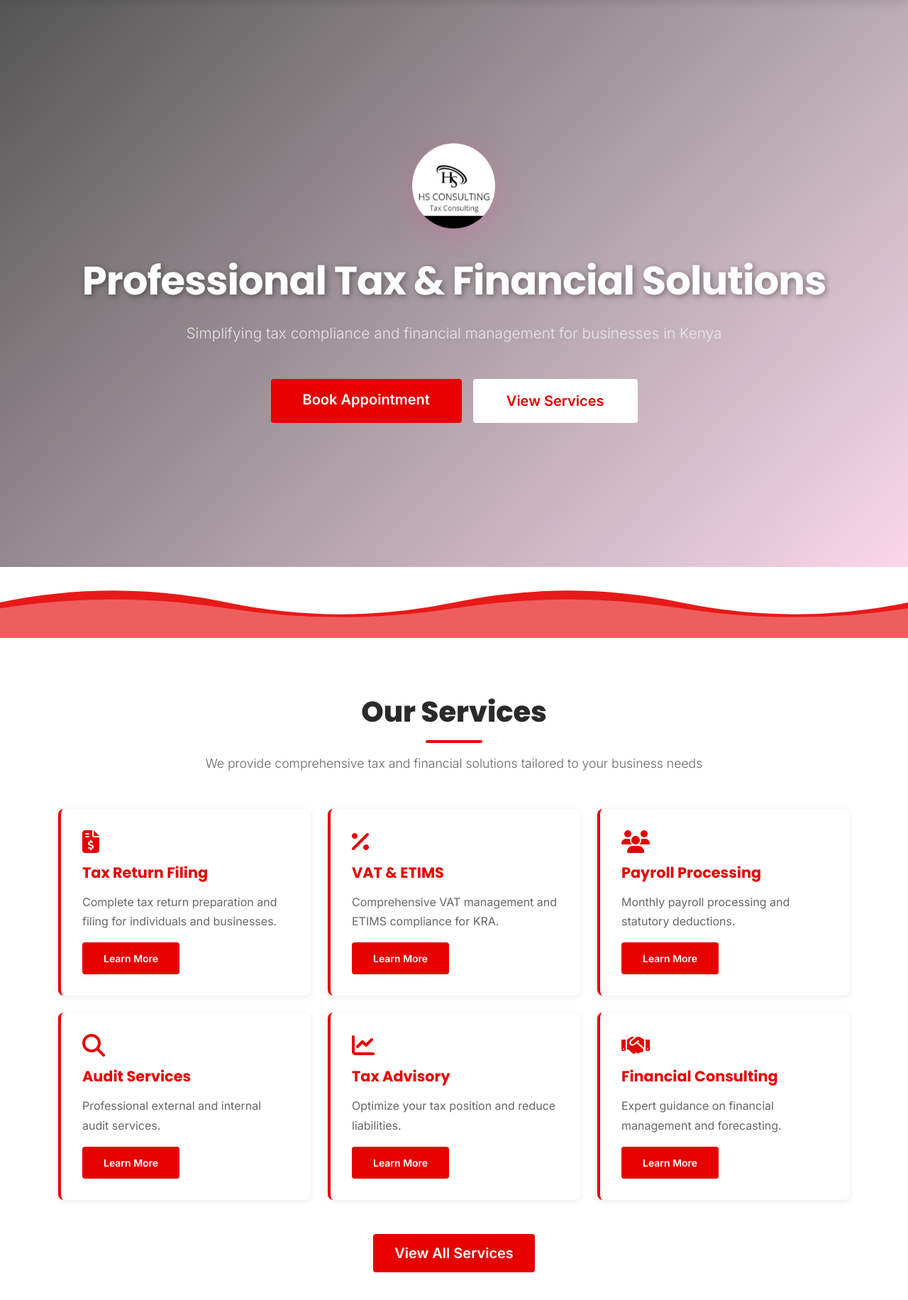
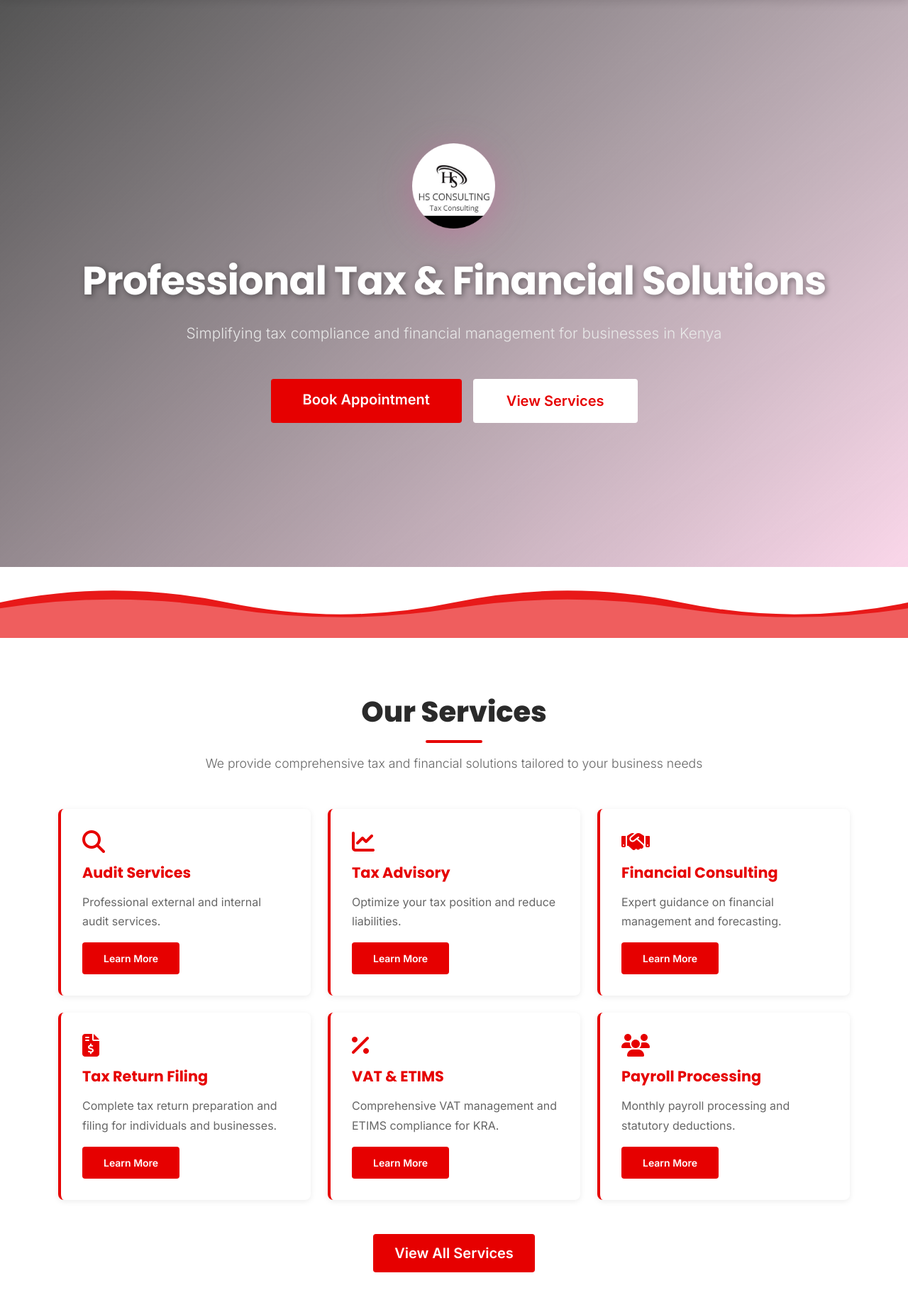
Before and after one commit to Adanhassan790/hsconsulting, a Django app: page / in a window 1280 px wide. Shown: the part 88-1920 px from the top of the page at 71% size. Run offline with Django 4.2, Linux system fonts and the light colour scheme; data comes from the database, SQL or seed files in the repository; data that the repository does not hold is empty; parts of the project's set-up code (start-up, migrations or seed data) failed here and were passed over; some libraries are stand-ins or nearby versions.

Commit message:
Add scroll animations and reorder services to prioritise Audit, Tax Advisory, Financial Consulting
- Hero title/subtitle/CTA animate in on page load (CSS keyframes, staggered)
- Service cards zoom in, section titles fade up, testimonials and blog cards stagger in via IntersectionObserver
- Tax deadline cards slide in from alternating sides; Why Choose Us list items slide from left
- Reorder homepage service cards: Audit Services → Tax Advisory → Financial Consulting first
- Update populate_services.py order to match (takes effect on next Railway deploy)

Co-Authored-By: Claude Sonnet 4.6 <noreply@anthropic.com>

```diff
--- a/static/css/style.css
+++ b/static/css/style.css
@@ -1341,3 +1341,75 @@ table td, table th {
 .spinner-border-danger {
     color: var(--primary-red) !important;
 }
+
+/* ===== SCROLL-TRIGGERED ANIMATIONS ===== */
+
+/* Hero text entrance animations (CSS-only, no JS needed) */
+@keyframes heroSlideUp {
+    from { opacity: 0; transform: translateY(35px); }
+    to   { opacity: 1; transform: translateY(0); }
+}
+
+@keyframes heroFadeIn {
+    from { opacity: 0; }
+    to   { opacity: 1; }
+}
+
+.hero-animate-title {
+    opacity: 0;
+    animation: heroSlideUp 0.85s cubic-bezier(0.22, 1, 0.36, 1) forwards;
+    animation-delay: 0.25s;
+}
+
+.hero-animate-subtitle {
+    opacity: 0;
+    animation: heroSlideUp 0.85s cubic-bezier(0.22, 1, 0.36, 1) forwards;
+    animation-delay: 0.5s;
+}
+
+.hero-animate-cta {
+    opacity: 0;
+    animation: heroSlideUp 0.85s cubic-bezier(0.22, 1, 0.36, 1) forwards;
+    animation-delay: 0.75s;
+}
+
+/* Base class: hidden until IntersectionObserver adds .animated */
+.animate-on-scroll {
+    opacity: 0;
+    transition: opacity 0.75s cubic-bezier(0.22, 1, 0.36, 1),
+                transform 0.75s cubic-bezier(0.22, 1, 0.36, 1);
+}
+
+.animate-on-scroll.animated {
+    opacity: 1;
+    transform: none !important;
+}
+
+/* Animation types */
+.fade-in-up   { transform: translateY(45px); }
+.fade-in-down { transform: translateY(-30px); }
+.fade-in-left { transform: translateX(-50px); }
+.fade-in-right{ transform: translateX(50px); }
+.zoom-in      { transform: scale(0.82); }
+.zoom-out     { transform: scale(1.14); }
+
+/* Stagger delays */
+.delay-1 { transition-delay: 0.1s; }
+.delay-2 { transition-delay: 0.2s; }
+.delay-3 { transition-delay: 0.3s; }
+.delay-4 { transition-delay: 0.4s; }
+.delay-5 { transition-delay: 0.5s; }
+.delay-6 { transition-delay: 0.6s; }
+
+/* Respect reduced-motion preference */
+@media (prefers-reduced-motion: reduce) {
+    .animate-on-scroll,
+    .hero-animate-title,
+    .hero-animate-subtitle,
+    .hero-animate-cta {
+        opacity: 1 !important;
+        transform: none !important;
+        animation: none !important;
+        transition: none !important;
+    }
+}
--- a/static/js/main.js
+++ b/static/js/main.js
@@ -158,3 +158,23 @@ function switchTab(tabName) {
 function toggleDarkMode() {
     document.body.classList.toggle('dark-mode');
 }
+
+// Scroll-triggered animations via IntersectionObserver
+document.addEventListener('DOMContentLoaded', function () {
+    const animEls = document.querySelectorAll('.animate-on-scroll');
+    if (!animEls.length) return;
+
+    const observer = new IntersectionObserver(function (entries) {
+        entries.forEach(function (entry) {
+            if (entry.isIntersecting) {
+                entry.target.classList.add('animated');
+                observer.unobserve(entry.target);
+            }
+        });
+    }, {
+        threshold: 0.12,
+        rootMargin: '0px 0px -55px 0px'
+    });
+
+    animEls.forEach(function (el) { observer.observe(el); });
+});
--- a/templates/core/home.html
+++ b/templates/core/home.html
@@ -12,9 +12,9 @@
         <div style="margin-bottom: 40px; perspective: 1000px;">
             <img src="{% static 'images/logo.png' %}" alt="HS Consulting" class="hero-logo" style="height: 120px; width: auto; display: inline-block;">
         </div>
-        <h1 class="display-2 fw-bold mb-4" style="color: white; font-size: 3.5rem;">Professional Tax & Financial Solutions</h1>
-        <p class="lead mb-5" style="font-size: 1.3rem; color: #E8E8E8; font-weight: 300;">Simplifying tax compliance and financial management for businesses in Kenya</p>
-        <div class="d-flex justify-content-center gap-3 flex-wrap" style="position: relative; z-index: 10;">
+        <h1 class="display-2 fw-bold mb-4 hero-animate-title" style="color: white; font-size: 3.5rem;">Professional Tax & Financial Solutions</h1>
+        <p class="lead mb-5 hero-animate-subtitle" style="font-size: 1.3rem; color: #E8E8E8; font-weight: 300;">Simplifying tax compliance and financial management for businesses in Kenya</p>
+        <div class="d-flex justify-content-center gap-3 flex-wrap hero-animate-cta" style="position: relative; z-index: 10;">
             <a href="{% url 'appointments:book' %}" class="btn btn-lg" style="background-color: #E60000; color: white; border: none; padding: 14px 45px; font-weight: 600; border-radius: 4px; transition: all 0.3s ease;" onmouseover="this.style.backgroundColor='#CC0000'; this.style.transform='translateY(-2px)';" onmouseout="this.style.backgroundColor='#E60000'; this.style.transform='translateY(0)';">Book Appointment</a>
             <a href="{% url 'services:list' %}" class="btn btn-lg" style="background-color: white; color: #E60000; border: 2px solid white; padding: 14px 45px; font-weight: 600; border-radius: 4px; transition: all 0.3s ease;" onmouseover="this.style.backgroundColor='#E60000'; this.style.color='white';" onmouseout="this.style.backgroundColor='white'; this.style.color='#E60000';">View Services</a>
         </div>
@@ -30,10 +30,44 @@
 <!-- Services Section -->
 <section class="section-white">
     <div class="container">
-        <h2 class="section-title text-center">Our Services</h2>
-        <p class="section-subtitle text-center">We provide comprehensive tax and financial solutions tailored to your business needs</p>
+        <h2 class="section-title text-center animate-on-scroll fade-in-up">Our Services</h2>
+        <p class="section-subtitle text-center animate-on-scroll fade-in-up delay-1">We provide comprehensive tax and financial solutions tailored to your business needs</p>
         <div class="row g-4">
-            <div class="col-md-6 col-lg-4">
+            <!-- 1. Audit Services -->
+            <div class="col-md-6 col-lg-4 animate-on-scroll zoom-in">
+                <div class="card service-card">
+                    <div class="card-body">
+                        <i class="fas fa-search service-icon mb-3"></i>
+                        <h5 class="card-title">Audit Services</h5>
+                        <p class="card-text">Professional external and internal audit services.</p>
+                        <a href="{% url 'services:list' %}" class="btn btn-sm btn-danger">Learn More</a>
+                    </div>
+                </div>
+            </div>
+            <!-- 2. Tax Advisory -->
+            <div class="col-md-6 col-lg-4 animate-on-scroll zoom-in delay-1">
+                <div class="card service-card">
+                    <div class="card-body">
+                        <i class="fas fa-chart-line service-icon mb-3"></i>
+                        <h5 class="card-title">Tax Advisory</h5>
+                        <p class="card-text">Optimize your tax position and reduce liabilities.</p>
+                        <a href="{% url 'services:list' %}" class="btn btn-sm btn-danger">Learn More</a>
+                    </div>
+                </div>
+            </div>
+            <!-- 3. Financial Consulting -->
+            <div class="col-md-6 col-lg-4 animate-on-scroll zoom-in delay-2">
+                <div class="card service-card">
+                    <div class="card-body">
+                        <i class="fas fa-handshake service-icon mb-3"></i>
+                        <h5 class="card-title">Financial Consulting</h5>
+                        <p class="card-text">Expert guidance on financial management and forecasting.</p>
+                        <a href="{% url 'services:list' %}" class="btn btn-sm btn-danger">Learn More</a>
+                    </div>
+                </div>
+            </div>
+            <!-- 4. Tax Return Filing -->
+            <div class="col-md-6 col-lg-4 animate-on-scroll zoom-in delay-3">
                 <div class="card service-card">
                     <div class="card-body">
                         <i class="fas fa-file-invoice-dollar service-icon mb-3"></i>
@@ -43,7 +77,8 @@
                     </div>
                 </div>
             </div>
-            <div class="col-md-6 col-lg-4">
+            <!-- 5. VAT & ETIMS -->
+            <div class="col-md-6 col-lg-4 animate-on-scroll zoom-in delay-4">
                 <div class="card service-card">
                     <div class="card-body">
                         <i class="fas fa-percentage service-icon mb-3"></i>
@@ -53,7 +88,8 @@
                     </div>
                 </div>
             </div>
-            <div class="col-md-6 col-lg-4">
+            <!-- 6. Payroll Processing -->
+            <div class="col-md-6 col-lg-4 animate-on-scroll zoom-in delay-5">
                 <div class="card service-card">
                     <div class="card-body">
                         <i class="fas fa-users service-icon mb-3"></i>
@@ -63,38 +99,8 @@
                     </div>
                 </div>
             </div>
-            <div class="col-md-6 col-lg-4">
-                <div class="card service-card">
-                    <div class="card-body">
-                        <i class="fas fa-search service-icon mb-3"></i>
-                        <h5 class="card-title">Audit Services</h5>
-                        <p class="card-text">Professional external and internal audit services.</p>
-                        <a href="{% url 'services:list' %}" class="btn btn-sm btn-danger">Learn More</a>
-                    </div>
-                </div>
-            </div>
-            <div class="col-md-6 col-lg-4">
-                <div class="card service-card">
-                    <div class="card-body">
-                        <i class="fas fa-chart-line service-icon mb-3"></i>
-                        <h5 class="card-title">Tax Advisory</h5>
-                        <p class="card-text">Optimize your tax position and reduce liabilities.</p>
-                        <a href="{% url 'services:list' %}" class="btn btn-sm btn-danger">Learn More</a>
-                    </div>
-                </div>
-            </div>
-            <div class="col-md-6 col-lg-4">
-                <div class="card service-card">
-                    <div class="card-body">
-                        <i class="fas fa-handshake service-icon mb-3"></i>
-                        <h5 class="card-title">Financial Consulting</h5>
-                        <p class="card-text">Expert guidance on financial management and forecasting.</p>
-                        <a href="{% url 'services:list' %}" class="btn btn-sm btn-danger">Learn More</a>
-                    </div>
-                </div>
-            </div>
         </div>
-        <div class="text-center mt-5">
+        <div class="text-center mt-5 animate-on-scroll fade-in-up">
             <a href="{% url 'services:list' %}" class="btn btn-lg btn-danger">View All Services</a>
         </div>
     </div>
@@ -105,13 +111,13 @@
 <!-- Tax Calendar Section -->
 <section class="section-light-gray">
     <div class="container">
-        <h2 class="section-title text-center">Kenyan Tax Deadlines 2026</h2>
-        <p class="section-subtitle text-center">Never miss important tax obligations - Track key deadlines and plan ahead</p>
+        <h2 class="section-title text-center animate-on-scroll fade-in-up">Kenyan Tax Deadlines 2026</h2>
+        <p class="section-subtitle text-center animate-on-scroll fade-in-up delay-1">Never miss important tax obligations - Track key deadlines and plan ahead</p>
 
         {% if upcoming_deadlines %}
         <div class="row g-4 justify-content-center">
             {% for deadline in upcoming_deadlines %}
-            <div class="col-md-6 col-lg-5 mb-4">
+            <div class="col-md-6 col-lg-5 mb-4 animate-on-scroll {% if forloop.counter|divisibleby:2 %}fade-in-right{% else %}fade-in-left{% endif %} delay-{{ forloop.counter }}">
                 <div class="card h-100 tax-deadline-card" style="border-left: 4px solid #E60000;">
                     <div class="card-body">
                         <h5 class="card-title mb-3" style="color: #E60000; font-size: 1.2rem;">
@@ -167,14 +173,14 @@
             {% endfor %}
         </div>
 
-        <div class="text-center mt-5">
+        <div class="text-center mt-5 animate-on-scroll fade-in-up">
             <p class="text-muted mb-3">View all tax deadlines and plan your compliance calendar</p>
             <a href="{% url 'appointments:tax_calendar' %}" class="btn btn-lg btn-danger">
                 <i class="fas fa-calendar"></i> View Full Tax Calendar
             </a>
         </div>
         {% else %}
-        <div class="alert alert-info text-center">
+        <div class="alert alert-info text-center animate-on-scroll fade-in-up">
             <i class="fas fa-info-circle"></i> Tax deadlines will be displayed here. Contact us for more information.
         </div>
         {% endif %}
@@ -185,11 +191,11 @@
 <!-- Why Choose Us -->
 <section class="section-white">
     <div class="container">
-        <h2 class="section-title text-center">Why Choose HS Consulting?</h2>
+        <h2 class="section-title text-center animate-on-scroll fade-in-up">Why Choose HS Consulting?</h2>
         <div class="row align-items-center g-5">
             <div class="col-lg-6">
                 <ul class="list-unstyled">
-                    <li class="mb-4">
+                    <li class="mb-4 animate-on-scroll fade-in-left">
                         <div style="display: flex; align-items: flex-start; gap: 15px;">
                             <i class="fas fa-check-circle" style="color: #E60000; font-size: 1.5rem; flex-shrink: 0;"></i>
                             <div>
@@ -198,7 +204,7 @@
                             </div>
                         </div>
                     </li>
-                    <li class="mb-4">
+                    <li class="mb-4 animate-on-scroll fade-in-left delay-1">
                         <div style="display: flex; align-items: flex-start; gap: 15px;">
                             <i class="fas fa-check-circle" style="color: #E60000; font-size: 1.5rem; flex-shrink: 0;"></i>
                             <div>
@@ -207,7 +213,7 @@
                             </div>
                         </div>
                     </li>
-                    <li class="mb-4">
+                    <li class="mb-4 animate-on-scroll fade-in-left delay-2">
                         <div style="display: flex; align-items: flex-start; gap: 15px;">
                             <i class="fas fa-check-circle" style="color: #E60000; font-size: 1.5rem; flex-shrink: 0;"></i>
                             <div>
@@ -216,7 +222,7 @@
                             </div>
                         </div>
                     </li>
-                    <li>
+                    <li class="animate-on-scroll fade-in-left delay-3">
                         <div style="display: flex; align-items: flex-start; gap: 15px;">
                             <i class="fas fa-check-circle" style="color: #E60000; font-size: 1.5rem; flex-shrink: 0;"></i>
                             <div>
@@ -227,7 +233,7 @@
                     </li>
                 </ul>
             </div>
-            <div class="col-lg-6">
+            <div class="col-lg-6 animate-on-scroll zoom-in delay-2">
                 <div class="card" style="border-left: 4px solid #E60000; box-shadow: 0 10px 30px rgba(230, 0, 0, 0.1);">
                     <div class="card-body p-4">
                         <h4 style="color: #E60000; margin-bottom: 25px; font-weight: 700; font-size: 1.5rem;"><i class="fas fa-trophy"></i> Our Stats</h4>
@@ -262,10 +268,10 @@
 <!-- Testimonials -->
 <section class="section-light-gray">
     <div class="container">
-        <h2 class="section-title text-center">What Our Clients Say</h2>
-        <p class="section-subtitle text-center">Trusted by over 500 businesses across Kenya</p>
+        <h2 class="section-title text-center animate-on-scroll fade-in-up">What Our Clients Say</h2>
+        <p class="section-subtitle text-center animate-on-scroll fade-in-up delay-1">Trusted by over 500 businesses across Kenya</p>
         <div class="row g-4">
-            <div class="col-md-4">
+            <div class="col-md-4 animate-on-scroll fade-in-up delay-1">
                 <div class="card h-100" style="border-left: 4px solid #E60000;">
                     <div class="card-body">
                         <div style="color: #E60000; margin-bottom: 10px;">
@@ -281,7 +287,7 @@
                     </div>
                 </div>
             </div>
-            <div class="col-md-4">
+            <div class="col-md-4 animate-on-scroll fade-in-up delay-2">
                 <div class="card h-100" style="border-left: 4px solid #E60000;">
                     <div class="card-body">
                         <div style="color: #E60000; margin-bottom: 10px;">
@@ -297,7 +303,7 @@
                     </div>
                 </div>
             </div>
-            <div class="col-md-4">
+            <div class="col-md-4 animate-on-scroll fade-in-up delay-3">
                 <div class="card h-100" style="border-left: 4px solid #E60000;">
                     <div class="card-body">
                         <div style="color: #E60000; margin-bottom: 10px;">
@@ -325,10 +331,10 @@
 <!-- Blog/Latest Tips -->
 <section class="section-white">
     <div class="container">
-        <h2 class="section-title text-center">Latest Tax Tips & Insights</h2>
-        <p class="section-subtitle text-center">Stay updated with the latest tax regulations and business insights</p>
+        <h2 class="section-title text-center animate-on-scroll fade-in-up">Latest Tax Tips & Insights</h2>
+        <p class="section-subtitle text-center animate-on-scroll fade-in-up delay-1">Stay updated with the latest tax regulations and business insights</p>
         <div class="row g-4">
-            <div class="col-md-4">
+            <div class="col-md-4 animate-on-scroll fade-in-up delay-1">
                 <div class="card h-100" style="border-top: 3px solid #E60000;">
                     <div style="height: 180px; background: linear-gradient(135deg, #E60000, #CC0000); display: flex; align-items: center; justify-content: center;">
                         <i class="fas fa-lightbulb" style="font-size: 4rem; color: white; opacity: 0.7;"></i>
@@ -341,7 +347,7 @@
                     </div>
                 </div>
             </div>
-            <div class="col-md-4">
+            <div class="col-md-4 animate-on-scroll fade-in-up delay-2">
                 <div class="card h-100" style="border-top: 3px solid #E60000;">
                     <div style="height: 180px; background: linear-gradient(135deg, #E60000, #CC0000); display: flex; align-items: center; justify-content: center;">
                         <i class="fas fa-book" style="font-size: 4rem; color: white; opacity: 0.7;"></i>
@@ -354,7 +360,7 @@
                     </div>
                 </div>
             </div>
-            <div class="col-md-4">
+            <div class="col-md-4 animate-on-scroll fade-in-up delay-3">
                 <div class="card h-100" style="border-top: 3px solid #E60000;">
                     <div style="height: 180px; background: linear-gradient(135deg, #E60000, #CC0000); display: flex; align-items: center; justify-content: center;">
                         <i class="fas fa-chart-pie" style="font-size: 4rem; color: white; opacity: 0.7;"></i>
@@ -374,9 +380,9 @@
 <!-- CTA Section -->
 <section class="section-dark text-center" style="padding: 100px 0;">
     <div class="container">
-        <h2 style="color: white; font-size: 2.5rem; font-weight: 800; margin-bottom: 15px;">Ready to Transform Your Tax Management?</h2>
-        <p style="color: #CCCCCC; font-size: 1.2rem; margin-bottom: 40px; font-weight: 300;">Get a free consultation from our expert team today</p>
-        <div style="display: flex; justify-content: center; gap: 15px; flex-wrap: wrap;">
+        <h2 class="animate-on-scroll zoom-in" style="color: white; font-size: 2.5rem; font-weight: 800; margin-bottom: 15px;">Ready to Transform Your Tax Management?</h2>
+        <p class="animate-on-scroll fade-in-up delay-1" style="color: #CCCCCC; font-size: 1.2rem; margin-bottom: 40px; font-weight: 300;">Get a free consultation from our expert team today</p>
+        <div class="animate-on-scroll fade-in-up delay-2" style="display: flex; justify-content: center; gap: 15px; flex-wrap: wrap;">
             <a href="{% url 'appointments:book' %}" class="btn btn-lg btn-danger">
                 <i class="fas fa-calendar-check"></i> Book Free Consultation
             </a>
```
Also changed, not shown: apps/services/management/commands/populate_services.py (+25 -25 lines).
